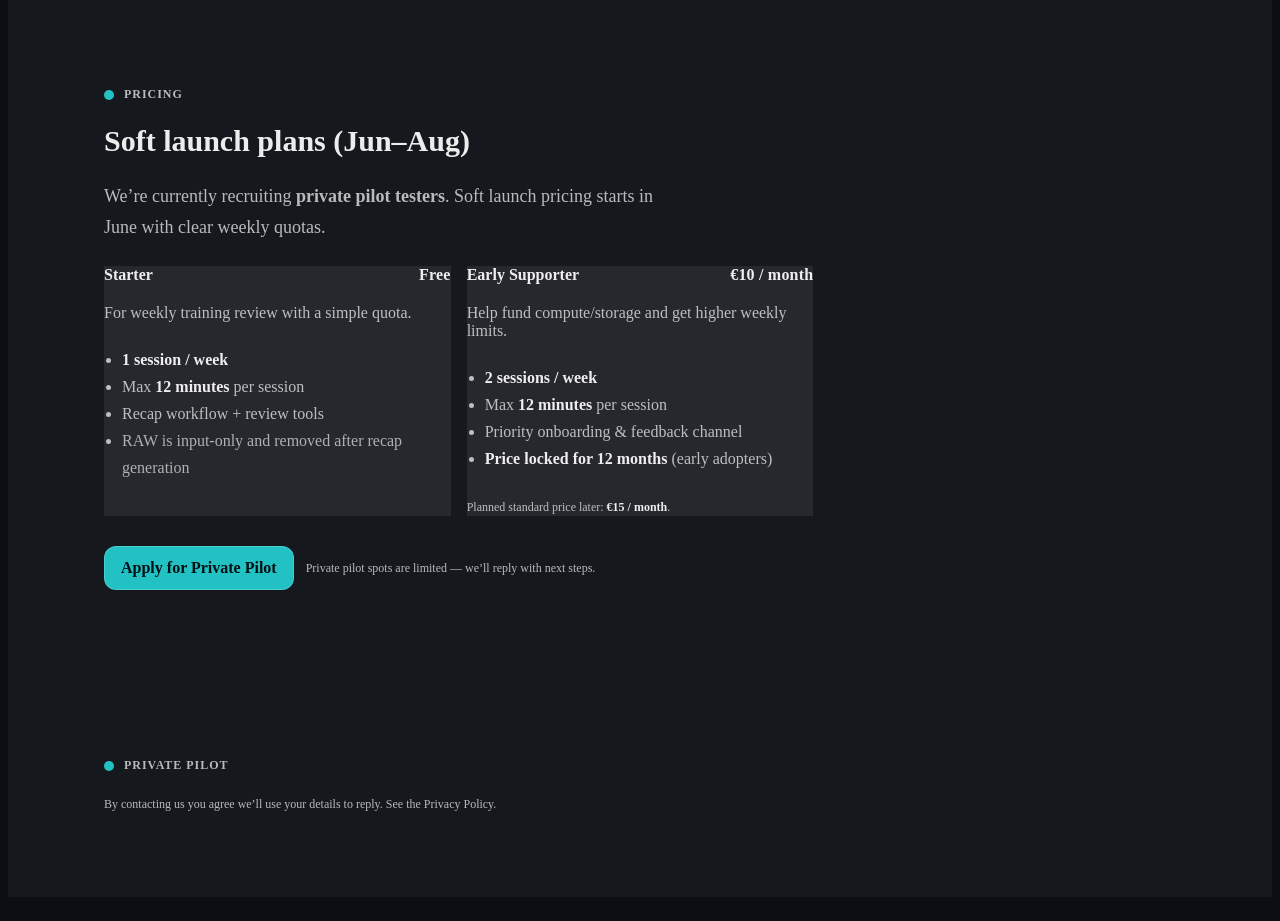
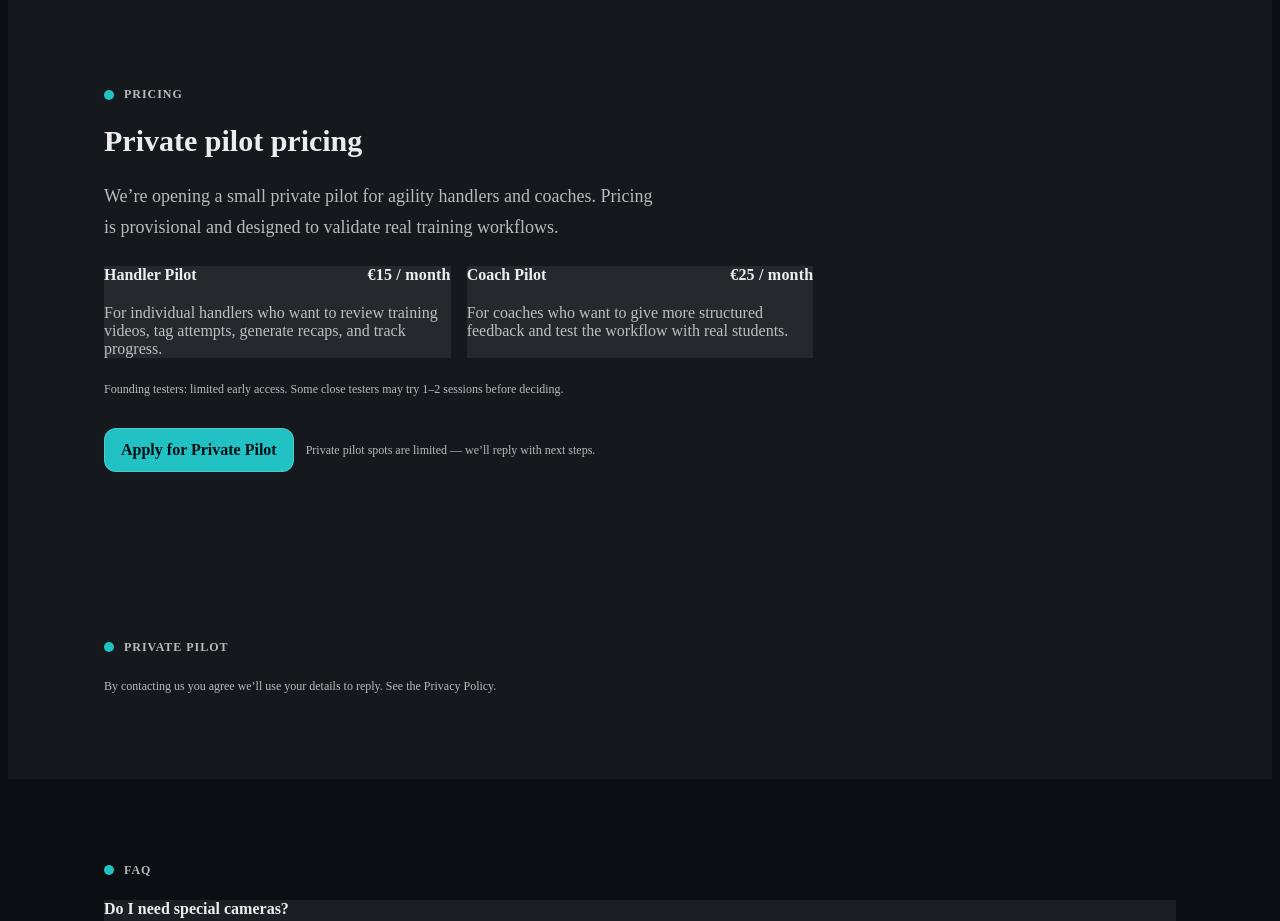
Before and after one commit to davidmarthin/dogmetrics_landing, a React (Vite) app: page / in a window 1280 px wide. Shown: the part 2880-3801 px from the top of the page. Built offline with nearby package versions, Linux system fonts and the light colour scheme.

Commit message:
Update pricing section for private pilot tiers

```diff
--- a/src/App.tsx
+++ b/src/App.tsx
@@ -480,49 +480,35 @@ export default function App() {
       <section id="pricing" className="sectionAlt">
         <div className="container stack">
           <div className="kicker">Pricing</div>
-          <h2 className="h2">Soft launch plans (Jun–Aug)</h2>
+          <h2 className="h2">Private pilot pricing</h2>
           <p className="lead">
-            We’re currently recruiting <b>private pilot testers</b>. Soft launch pricing starts in June with clear weekly quotas.
+            We’re opening a small private pilot for agility handlers and coaches. Pricing is provisional and designed to validate real training workflows.
           </p>
 
           <div className="cardGrid">
             <div className="card">
               <div style={{ display: "flex", justifyContent: "space-between", alignItems: "baseline", gap: 12 }}>
-                <b>Starter</b>
-                <span className="price">Free</span>
+                <b>Handler Pilot</b>
+                <span className="price">€15 / month</span>
               </div>
               <div style={{ marginTop: 8, color: "var(--muted)" }}>
-                For weekly training review with a simple quota.
+                For individual handlers who want to review training videos, tag attempts, generate recaps, and track progress.
               </div>
-
-              <ul style={{ marginTop: 12, marginBottom: 0, color: "var(--muted)", lineHeight: 1.7, paddingLeft: 18 }}>
-                <li><b>1 session / week</b></li>
-                <li>Max <b>12 minutes</b> per session</li>
-                <li>Recap workflow + review tools</li>
-                <li><span style={{ opacity: 0.9 }}>RAW is input-only and removed after recap generation</span></li>
-              </ul>
             </div>
 
             <div className="card cardFeatured">
               <div style={{ display: "flex", justifyContent: "space-between", alignItems: "baseline", gap: 12 }}>
-                <b>Early Supporter</b>
-                <span className="price">€10 / month</span>
+                <b>Coach Pilot</b>
+                <span className="price">€25 / month</span>
               </div>
               <div style={{ marginTop: 8, color: "var(--muted)" }}>
-                Help fund compute/storage and get higher weekly limits.
-              </div>
-
-              <ul style={{ marginTop: 12, marginBottom: 0, color: "var(--muted)", lineHeight: 1.7, paddingLeft: 18 }}>
-                <li><b>2 sessions / week</b></li>
-                <li>Max <b>12 minutes</b> per session</li>
-                <li>Priority onboarding & feedback channel</li>
-                <li><b>Price locked for 12 months</b> (early adopters)</li>
-              </ul>
-
-              <div style={{ marginTop: 14 }} className="small">
-                Planned standard price later: <b>€15 / month</b>.
+                For coaches who want to give more structured feedback and test the workflow with real students.
               </div>
             </div>
+          </div>
+
+          <div className="small">
+            Founding testers: limited early access. Some close testers may try 1–2 sessions before deciding.
           </div>
 
           <div className="btnRow" style={{ marginTop: 8 }}>
```
